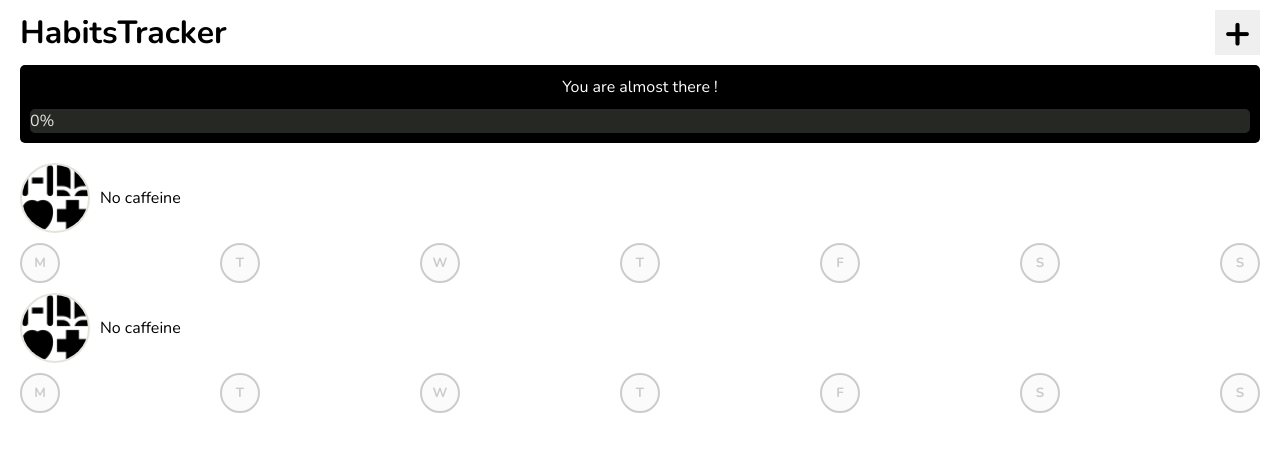
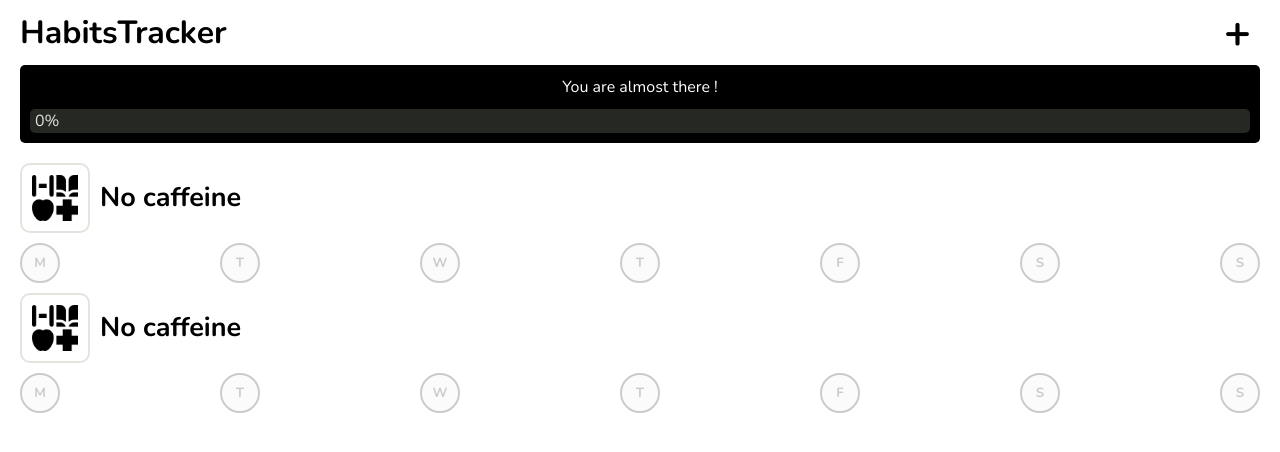
Before and after one commit to lightcom1/habits-tracker, a React (Vite) app: page / in a window 1280 px wide. Shown: the top 452 px of the page. Built offline with nearby package versions, Linux system fonts and the light colour scheme.

Commit message:
changed styles

```diff
--- a/src/components/habits/HabitItem.tsx
+++ b/src/components/habits/HabitItem.tsx
@@ -9,12 +9,12 @@ const HabitItem: FC<{ habit: IHabit }> = ({ habit }) => {
 	return (
 		<div className={styles.habit}>
 			<div className={styles.habitHeader}>
-				<img src={habit.img} width='70' alt='' />
+				<img src={habit.img} width='70' alt='Habit' />
 				<span className={styles.habitName}>{habit.name}</span>
 			</div>
 			<div className={styles.habitPlan}>
-				{weekDays.map(name => (
-					<button onClick={toggleHabit}>
+				{weekDays.map((name, i) => (
+					<button onClick={toggleHabit} key={i}>
 						<img src='./check.svg' alt='' />
 						<span> {name} </span>
 					</button>
--- a/src/components/habits/Habits.module.scss
+++ b/src/components/habits/Habits.module.scss
@@ -10,11 +10,14 @@
 	margin-bottom: 10px;
 
 	img {
-		border-radius: 50%;
 		border: 2px solid #e2e4dd;
+		border-radius: 10px;
+		padding: 10px;
 	}
 
 	.habitName {
+		font-weight: 700;
+		font-size: 27px;
 		color: #000;
 	}
 }
@@ -60,14 +63,14 @@
 @keyframes zoomIn {
 	from {
 		opacity: 0;
-		transform: scale (0.5);
+		transform: scale(0.5);
 	}
 	65% {
 		opacity: 0.8;
-		transform: scale (1.15);
+		transform: scale(1.15);
 	}
 	to {
 		opacity: 1;
-		transform: scale (1);
+		transform: scale(1);
 	}
 }
--- a/src/components/header/Header.module.scss
+++ b/src/components/header/Header.module.scss
@@ -15,6 +15,7 @@
 	font-size: 45px;
 	width: 45px;
 	height: 45px;
+	background-color: #fff;
 	font-weight: 700;
 	user-select: none;
 
@@ -30,8 +31,8 @@
 
 .form {
 	position: absolute;
-	top: 50px;
-	right: 50px;
+	top: 72px;
+	right: 30px;
 	display: none;
 	animation: zoomIn 0.6s;
 
@@ -43,26 +44,25 @@
 @keyframes zoomIn {
 	from {
 		opacity: 0;
-		transform: scale (0.5);
+		transform: scale(0.5);
 	}
 	65% {
 		opacity: 0.8;
-		transform: scale (1.15);
+		transform: scale(1.15);
 	}
 	to {
 		opacity: 1;
-		transform: scale (1);
+		transform: scale(1);
 	}
 }
 
 .inputHabitName {
 	outline: none;
-	padding: 5px 10px;
-	border: 2px solid #000;
-	border-right-width: 1px;
-	border-top-left-radius: 5px;
-	border-bottom-left-radius: 5px;
+	padding: 20px 25px;
+	padding-right: 75px;
+	border-radius: 5px;
 	font-size: 18px;
+	background-color: rgba(255, 255, 255, 0.95);
 
 	&::placeholder {
 		padding-left: 3px;
@@ -70,10 +70,15 @@
 }
 
 .addHabitButton {
+	position: absolute;
+	right: 10px;
+	top: 50%;
+	transform: translateY(-50%);
 	outline: none;
 	padding: 5px 10px;
-	border: 2px solid #000;
-	border-left-width: 1px;
+	border-radius: 5px;
+	background-color: #000;
+	color: #fff;
 	font-size: 18px;
 	font-weight: 700;
 	border-top-right-radius: 5px;
--- a/src/components/progress-bar/ProgressBar.module.scss
+++ b/src/components/progress-bar/ProgressBar.module.scss
@@ -16,7 +16,7 @@
 	text-align: center;
 	border-radius: 5px;
 	overflow: hidden;
-
+	padding-left: 5px;
 	div {
 		background: #f5f6f7;
 		transition: width 0.5s ease;
```
